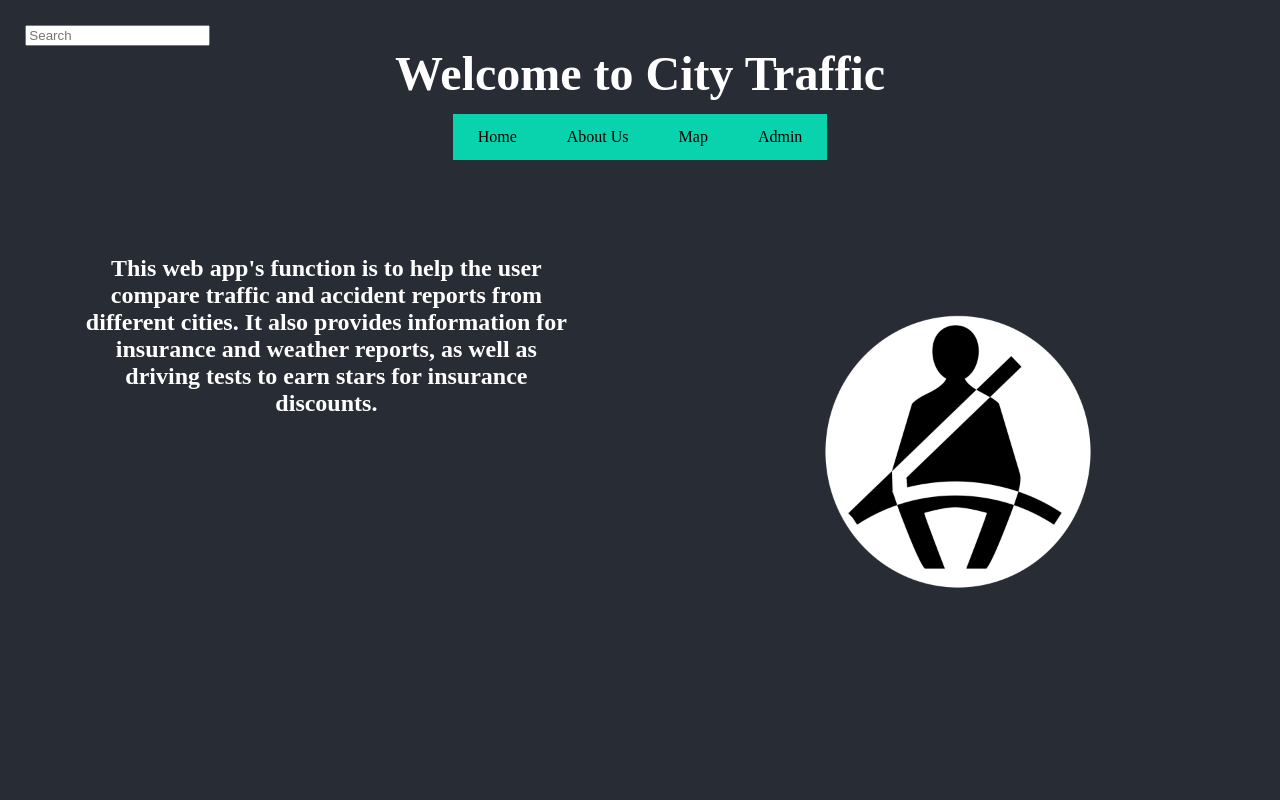
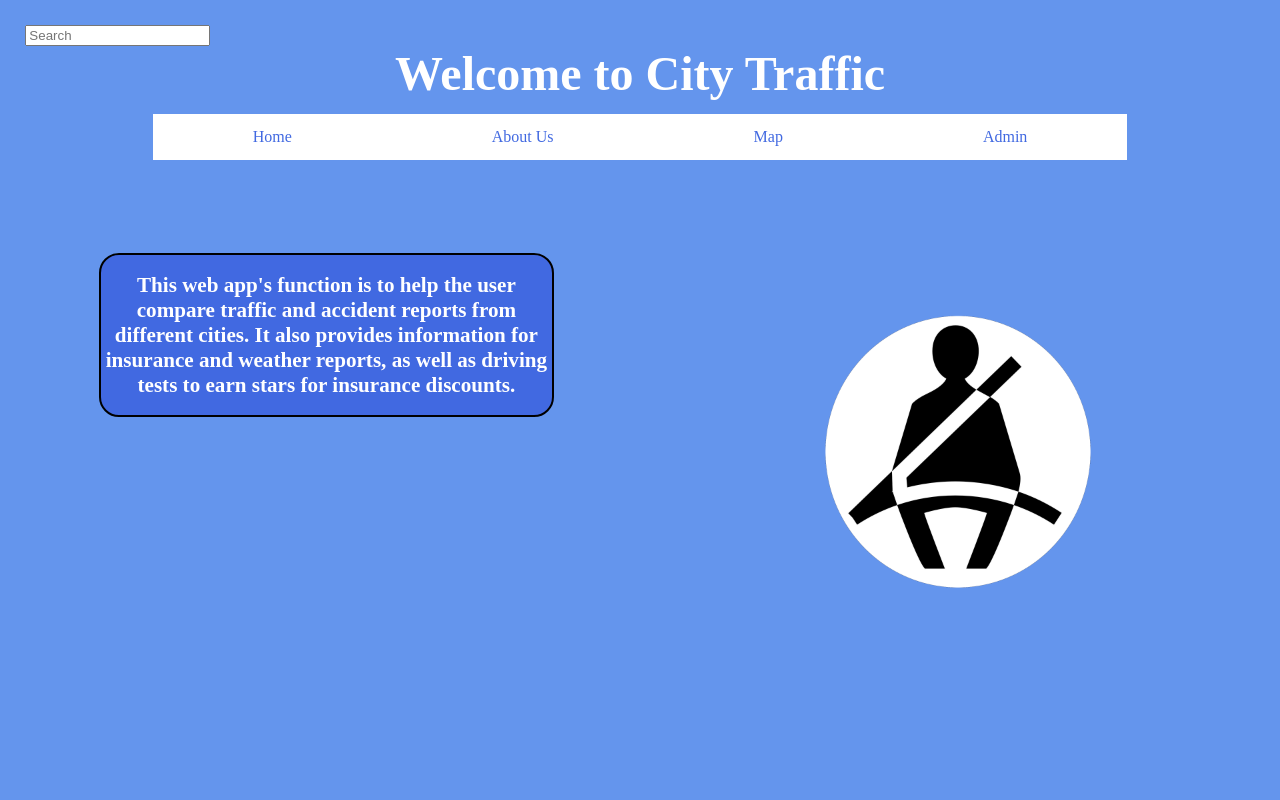
Before and after one commit to matthewpetela/accident-web-app, a React (Create React App) app in the folder client/: page /home in a window 1280 px wide. Shown: the top 800 px of the page. Built offline with nearby package versions, Linux system fonts and the light colour scheme.

Commit message:
Updated colors on homepage, added borders all the way around on options/services

```diff
--- a/client/src/components/Header/NavBar.css
+++ b/client/src/components/Header/NavBar.css
@@ -1,5 +1,5 @@
 .header {
-    background: #282c34;
+    background: CornflowerBlue;
     display: flex;
     flex-direction: row;
     justify-content: center;
@@ -26,9 +26,9 @@
 }
 
 .nav-link {
-    background-color: #09d3ac;
-    color: black;
-    padding: 14px 25px;
+    background-color: white;
+    color: royalblue;
+    padding: 14px 100px;
     text-align: center;
     text-decoration: none;
 }
--- a/client/src/components/Options.js
+++ b/client/src/components/Options.js
@@ -5,9 +5,11 @@ import rightIcon from '../assets/icons/008-online-test.png'
 const Options = () => {
     const placeholderText = "Lorem ipsum dolor sit amet, consectetur adipiscing elit. Tubulo putas dicere? Ego vero volo in virtute vim esse quam maximam; Duo enim genera quae erant, fecit tria. Quo modo? Sin tantum modo ad indicia veteris memoriae cognoscenda, curiosorum. Duo Reges: constructio interrete. Tollenda est atque extrahenda radicitus. Quid est, quod ab ea absolvi et perfici debeat? Illa tamen simplicia, vestra versuta. Urgent tamen et nihil remittunt."
     const outerDiv = {
-        backgroundColor: "grey",
+        backgroundColor: "royalblue",
         textAlign: 'center',
         borderTop: '2px solid',
+		borderLeft: '2px solid',
+		borderRight: '2px solid',
         fontSize : '3vw',
         fontWeight: 'bold'
     }
@@ -16,7 +18,7 @@ const Options = () => {
         height: '100%',
         width: '100%',
         display: 'flex',
-        backgroundColor: 'grey'
+        backgroundColor: 'white'
     }
     const imageStyling = {
         display: 'block',
@@ -27,24 +29,24 @@ const Options = () => {
     const divLeft = {
         flex: '1',
         margin: '10px',
-        backgroundColor: 'lightgrey',
+        backgroundColor: 'CornflowerBlue',
         borderRadius: '20px'
     }
     const divRight = {
         flex: '1',
         margin: '10px',
-        backgroundColor: 'lightgrey',
+        backgroundColor: 'CornflowerBlue',
         borderRadius: '20px'
     }
     const divMiddle = {
         flex: '1',
         margin: '10px',
-        backgroundColor: 'lightgrey',
+        backgroundColor: 'CornflowerBlue',
         borderRadius: '20px'
     }
     const textBlock = {
         fontSize: '1.1vw',
-        backgroundColor: 'darkgrey',
+        backgroundColor: 'white',
         width: '90%',
         margin: 'auto',
         flex: '1',
--- a/client/src/components/Services.js
+++ b/client/src/components/Services.js
@@ -5,9 +5,12 @@ import rightIcon from '../assets/icons/002-gps.png'
 const Services = () => {
     const placeholderText = "Lorem ipsum dolor sit amet, consectetur adipiscing elit. Tubulo putas dicere? Ego vero volo in virtute vim esse quam maximam; Duo enim genera quae erant, fecit tria. Quo modo? Sin tantum modo ad indicia veteris memoriae cognoscenda, curiosorum. Duo Reges: constructio interrete. Tollenda est atque extrahenda radicitus. Quid est, quod ab ea absolvi et perfici debeat? Illa tamen simplicia, vestra versuta. Urgent tamen et nihil remittunt."
     const outerDiv = {
-        backgroundColor: "grey",
+        backgroundColor: "royalblue",
         textAlign: 'center',
         borderTop: '2px solid',
+		borderLeft: '2px solid',
+		borderRight: '2px solid',
+		borderBottom: '2px solid',
         fontSize : '3vw',
         fontWeight: 'bold'
     }
@@ -16,7 +19,7 @@ const Services = () => {
         height: '100%',
         width: '100%',
         display: 'flex',
-        backgroundColor: 'grey'
+        backgroundColor: 'white'
     }
     const imageStyling = {
         display: 'block',
@@ -27,24 +30,24 @@ const Services = () => {
     const divLeft = {
         flex: '1',
         margin: '10px',
-        backgroundColor: 'lightgrey',
+        backgroundColor: 'CornflowerBlue',
         borderRadius: '20px'
     }
     const divRight = {
         flex: '1',
         margin: '10px',
-        backgroundColor: 'lightgrey',
+        backgroundColor: 'CornflowerBlue',
         borderRadius: '20px'
     }
     const divMiddle = {
         flex: '1',
         margin: '10px',
-        backgroundColor: 'lightgrey',
+        backgroundColor: 'CornflowerBlue',
         borderRadius: '20px'
     }
     const textBlock = {
         fontSize: '1.1vw',
-        backgroundColor: 'darkgrey',
+        backgroundColor: 'white',
         width: '90%',
         margin: 'auto',
         flex: '1',
--- a/client/src/views/Home/Home.css
+++ b/client/src/views/Home/Home.css
@@ -32,7 +32,7 @@ input {
 .App {
     padding: 1%;
     text-align: center;
-    background: #282c34;
+    background: CornflowerBlue;
 }
 
 .App-logo {
@@ -40,7 +40,7 @@ input {
 }
 
 .App-header {
-    background-color: #282c34;
+    background-color: CornflowerBlue;
     min-height: 100vh;
     display: flex;
     flex-direction: column;
@@ -52,5 +52,5 @@ input {
 }
 
 .App-link {
-    color: #09d3ac;
+    color: #483D8B;
 }
--- a/client/src/views/Home/Home.js
+++ b/client/src/views/Home/Home.js
@@ -6,6 +6,18 @@ import Services from "../../components/Services";
 import './Home.css';
 
 function Home() {
+    const textBlock = {
+        fontSize: '1.1vw',
+        backgroundColor: 'royalblue',
+        width: '90%',
+        margin: 'auto',
+        flex: '1',
+        marginBottom: '18px',
+        marginTop: '18px',
+        borderRadius: '20px',
+        border: '2px solid'
+    }
+
 	return (
         <div className="App">
             <input type="text" placeholder="Search"/>
@@ -14,12 +26,14 @@ function Home() {
             </div>
             <NavBar />
             <div className="description">
+				<div style={textBlock}>
 					<h2>
 						This web app's function is to help the user compare
 						traffic and accident reports from different cities.
 						It also provides information for insurance and weather reports,
 						as well as driving tests to earn stars for insurance discounts.
 					</h2>
+				</div>
             </div>
             <header className="App-header">
                 <img src={logo} className="App-logo" alt="logo" />
```
Lines whose indentation alone changed are shown as unchanged.
